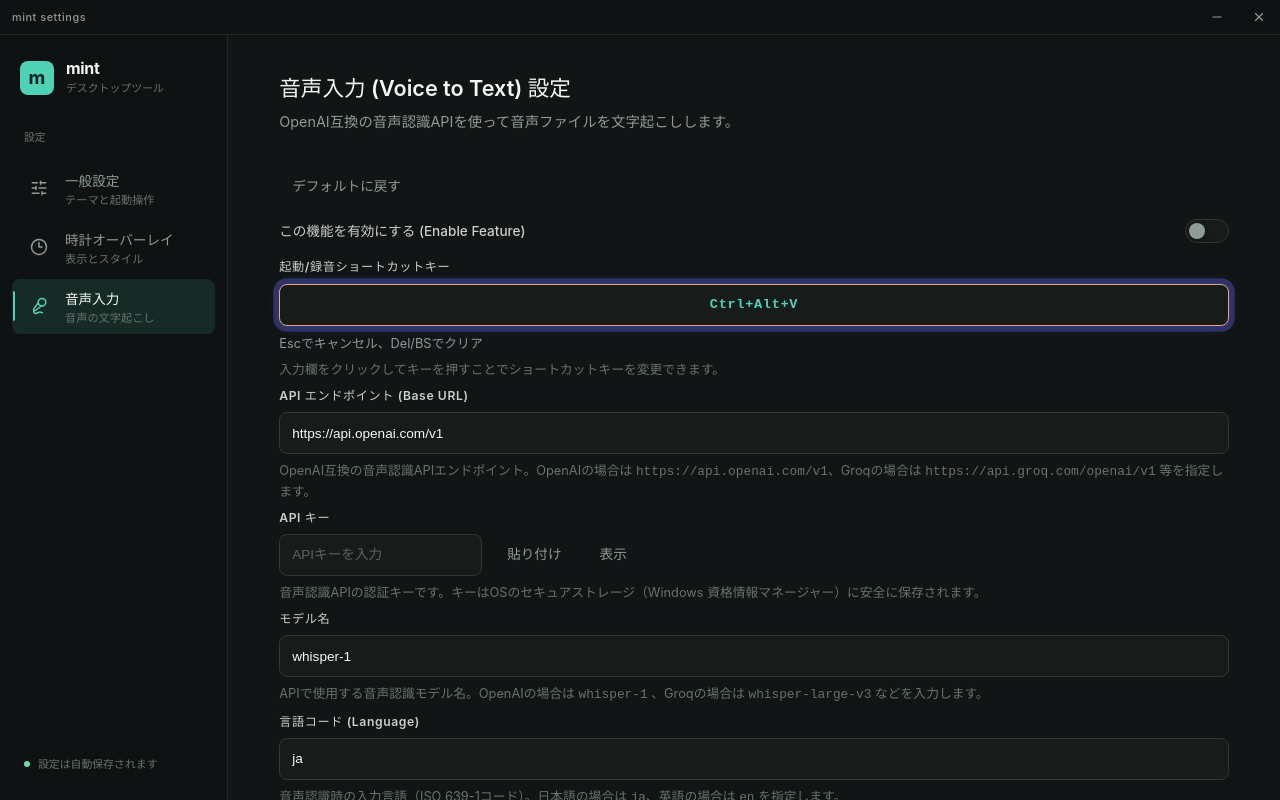
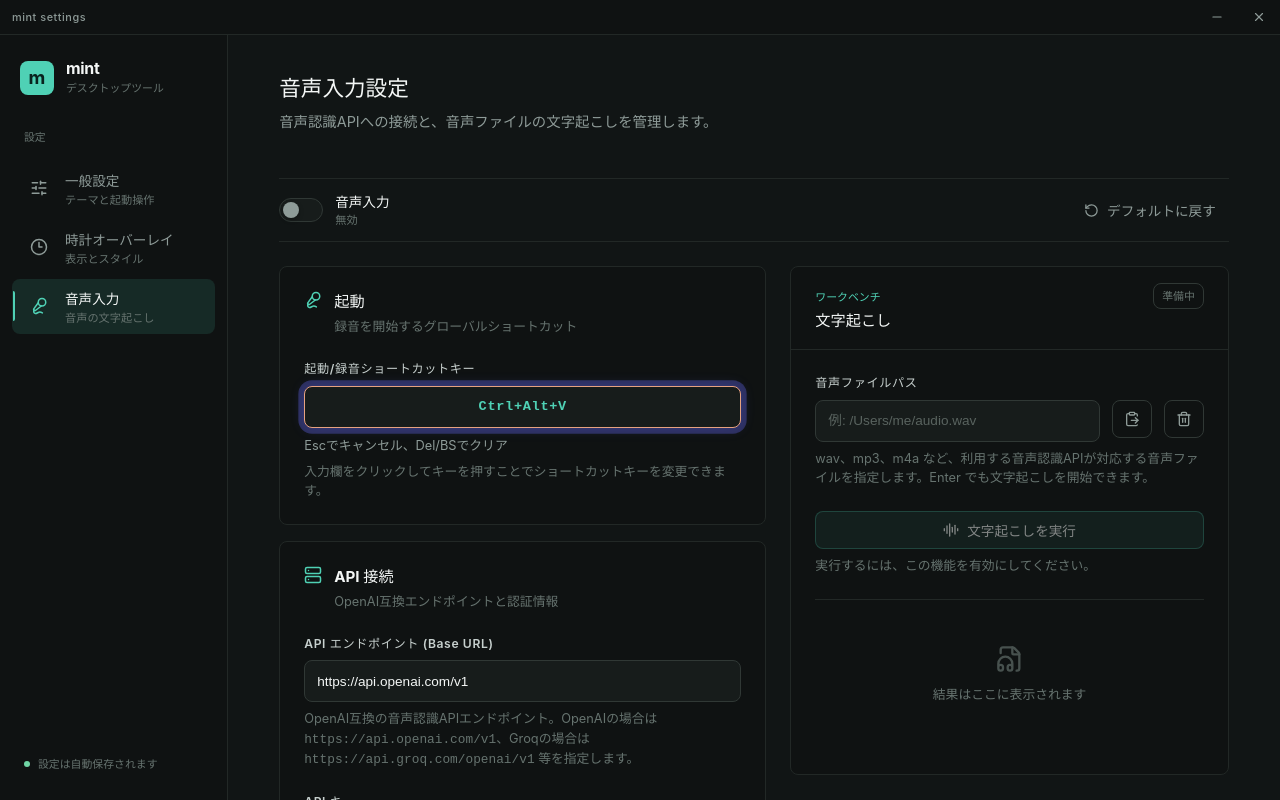
Before and after one commit to ibukani/mint, a React (Vite) app: page / in a window 1280 px wide. Both pictures are taken after a click on the button "音声入力". Built offline with nearby package versions, Linux system fonts and the light colour scheme.

Commit message:
Redesign voice transcription workspace

```diff
--- a/src/features/v2t/components/VoiceToTextSettings.tsx
+++ b/src/features/v2t/components/VoiceToTextSettings.tsx
@@ -1,4 +1,17 @@
 import { invoke } from "@tauri-apps/api/core";
+import {
+  AudioLines,
+  ClipboardCopy,
+  ClipboardPaste,
+  Eye,
+  EyeOff,
+  FileAudio,
+  LoaderCircle,
+  Mic2,
+  RotateCcw,
+  Server,
+  Trash2,
+} from "lucide-react";
 import type React from "react";
 import { useCallback, useEffect, useRef, useState } from "react";
 import { defaultAppSettings } from "../../../core/defaultSettings";
@@ -362,29 +375,41 @@ export const VoiceToTextSettings: React.FC = () => {
 
   return (
     <SettingsSection
-      title="音声入力 (Voice to Text) 設定"
-      description="OpenAI互換の音声認識APIを使って音声ファイルを文字起こしします。"
+      title="音声入力設定"
+      description="音声認識APIへの接続と、音声ファイルの文字起こしを管理します。"
     >
-      <div className="feature-settings-toolbar">
-        <div className="feature-settings-actions">
+      <div className="v2t-settings-header">
+        <div className="v2t-feature-state">
+          <Switch
+            id="v2t-enabled-checkbox"
+            checked={voiceToText.enabled}
+            onChange={(event) => handleChange("enabled", event.target.checked)}
+            aria-label="この機能を有効にする (Enable Feature)"
+          />
+          <div>
+            <label htmlFor="v2t-enabled-checkbox">音声入力</label>
+            <span>{voiceToText.enabled ? "有効" : "無効"}</span>
+          </div>
+        </div>
         <Button variant="ghost" onClick={resetVoiceToTextSettings}>
+          <RotateCcw size={15} aria-hidden="true" />
           デフォルトに戻す
         </Button>
       </div>
+
+      <div className="v2t-workspace">
+        <div className="v2t-settings-column">
+          <section
+            className="settings-group"
+            aria-labelledby="v2t-launch-title"
+          >
+            <div className="settings-group__heading">
+              <Mic2 size={18} aria-hidden="true" />
+              <div>
+                <h3 id="v2t-launch-title">起動</h3>
+                <p>録音を開始するグローバルショートカット</p>
               </div>
-
-      <Field
-        id="v2t-enabled-checkbox"
-        label="この機能を有効にする (Enable Feature)"
-        orientation="inline"
-      >
-        <Switch
-          id="v2t-enabled-checkbox"
-          checked={voiceToText.enabled}
-          onChange={(e) => handleChange("enabled", e.target.checked)}
-        />
-      </Field>
-
+            </div>
             <Field
               id="v2t-shortcut-input"
               label="起動/録音ショートカットキー"
@@ -399,6 +424,15 @@ export const VoiceToTextSettings: React.FC = () => {
                 placeholderText="例: Ctrl+Alt+V"
               />
             </Field>
+          </section>
+          <section className="settings-group" aria-labelledby="v2t-api-title">
+            <div className="settings-group__heading">
+              <Server size={18} aria-hidden="true" />
+              <div>
+                <h3 id="v2t-api-title">API 接続</h3>
+                <p>OpenAI互換エンドポイントと認証情報</p>
+              </div>
+            </div>
 
             <Field
               id="v2t-base-url-input"
@@ -434,6 +468,7 @@ export const VoiceToTextSettings: React.FC = () => {
               <FieldRow>
                 <TextInput
                   id="v2t-api-key-input"
+                  className="v2t-row-input"
                   type={showApiKey ? "text" : "password"}
                   value={apiKeyLoaded ? apiKey : ""}
                   onChange={(e) => {
@@ -447,19 +482,28 @@ export const VoiceToTextSettings: React.FC = () => {
                 />
                 <Button
                   variant="ghost"
+                  className="v2t-icon-button"
                   disabled={!apiKeyLoaded}
                   aria-label="API キーを貼り付け"
+                  title="貼り付け"
                   onClick={pasteApiKey}
                 >
-            貼り付け
+                  <ClipboardPaste size={16} aria-hidden="true" />
                 </Button>
                 <Button
                   variant="ghost"
+                  className="v2t-icon-button"
+                  aria-label={showApiKey ? "隠す" : "表示"}
+                  title={showApiKey ? "APIキーを隠す" : "APIキーを表示"}
                   aria-pressed={showApiKey}
                   disabled={!apiKeyLoaded}
                   onClick={() => setShowApiKey((current) => !current)}
                 >
-            {showApiKey ? "隠す" : "表示"}
+                  {showApiKey ? (
+                    <EyeOff size={16} aria-hidden="true" />
+                  ) : (
+                    <Eye size={16} aria-hidden="true" />
+                  )}
                 </Button>
                 {apiKeyPasteStatus && (
                   <span
@@ -474,13 +518,15 @@ export const VoiceToTextSettings: React.FC = () => {
               </FieldRow>
             </Field>
 
+            <div className="v2t-model-grid">
               <Field
                 id="v2t-model-input"
                 label="モデル名"
                 helpText={
                   <>
-            APIで使用する音声認識モデル名。OpenAIの場合は <code>whisper-1</code>{" "}
-            、Groqの場合は <code>whisper-large-v3</code> などを入力します。
+                    APIで使用する音声認識モデル名。OpenAIの場合は{" "}
+                    <code>whisper-1</code> 、Groqの場合は{" "}
+                    <code>whisper-large-v3</code> などを入力します。
                   </>
                 }
               >
@@ -518,12 +564,34 @@ export const VoiceToTextSettings: React.FC = () => {
                     handleChange("language", e.target.value);
                   }}
                   onBlur={(e) =>
-            handleChange("language", normalizeLanguageCode(e.target.value))
+                    handleChange(
+                      "language",
+                      normalizeLanguageCode(e.target.value),
+                    )
                   }
                   placeholder="例: ja"
                 />
               </Field>
+            </div>
+          </section>
+        </div>
 
+        <section
+          className="v2t-workbench"
+          aria-labelledby="v2t-workbench-title"
+        >
+          <div className="v2t-workbench__header">
+            <div>
+              <span className="v2t-workbench__kicker">ワークベンチ</span>
+              <h3 id="v2t-workbench-title">文字起こし</h3>
+            </div>
+            <span
+              className={`v2t-readiness ${canTranscribe ? "is-ready" : ""}`}
+            >
+              {canTranscribe ? "実行可能" : "準備中"}
+            </span>
+          </div>
+          <div className="v2t-workbench__body">
             <Field
               id="v2t-audio-file-input"
               label="音声ファイルパス"
@@ -532,6 +600,7 @@ export const VoiceToTextSettings: React.FC = () => {
               <FieldRow>
                 <TextInput
                   id="v2t-audio-file-input"
+                  className="v2t-row-input"
                   type="text"
                   value={audioFilePath}
                   onChange={(e) => {
@@ -543,13 +612,21 @@ export const VoiceToTextSettings: React.FC = () => {
                 />
                 <Button
                   variant="ghost"
+                  className="v2t-icon-button"
                   aria-label="音声ファイルパスを貼り付け"
+                  title="貼り付け"
                   onClick={pasteAudioFilePath}
                 >
-            貼り付け
+                  <ClipboardPaste size={16} aria-hidden="true" />
                 </Button>
-          <Button variant="ghost" onClick={clearAudioFilePath}>
-            クリア
+                <Button
+                  variant="ghost"
+                  className="v2t-icon-button"
+                  aria-label="クリア"
+                  title="クリア"
+                  onClick={clearAudioFilePath}
+                >
+                  <Trash2 size={16} aria-hidden="true" />
                 </Button>
                 {audioFilePasteStatus && (
                   <span
@@ -565,34 +642,21 @@ export const VoiceToTextSettings: React.FC = () => {
             </Field>
 
             <Field id="v2t-transcribe-button" helpText={transcribeHelpText}>
-        <Button onClick={transcribeAudioFile} disabled={!canTranscribe}>
+              <Button
+                className="v2t-transcribe-button"
+                onClick={transcribeAudioFile}
+                disabled={!canTranscribe}
+              >
                 {transcribing ? (
-            <>
-              <svg
+                  <LoaderCircle
                     className="spinner-icon"
-                width="14"
-                height="14"
-                viewBox="0 0 24 24"
-                fill="none"
-                stroke="currentColor"
-                strokeWidth="3"
-                strokeLinecap="round"
-                strokeLinejoin="round"
+                    size={16}
                     aria-hidden="true"
-              >
-                <circle
-                  cx="12"
-                  cy="12"
-                  r="10"
-                  strokeDasharray="60"
-                  strokeDashoffset="20"
                   />
-              </svg>
-              文字起こし中...
-            </>
                 ) : (
-            "文字起こしを実行"
+                  <AudioLines size={16} aria-hidden="true" />
                 )}
+                {transcribing ? "文字起こし中..." : "文字起こしを実行"}
               </Button>
             </Field>
 
@@ -608,9 +672,11 @@ export const VoiceToTextSettings: React.FC = () => {
                     variant="ghost"
                     onClick={copyTranscriptionText}
                   >
+                    <ClipboardCopy size={15} aria-hidden="true" />
                     結果をコピー
                   </Button>
                   <Button variant="ghost" onClick={clearTranscriptionText}>
+                    <Trash2 size={15} aria-hidden="true" />
                     結果をクリア
                   </Button>
                   {copyStatus && (
@@ -632,6 +698,15 @@ export const VoiceToTextSettings: React.FC = () => {
                 />
               </Field>
             )}
+            {!transcriptionText && !transcriptionError && (
+              <div className="v2t-empty-state">
+                <FileAudio size={28} aria-hidden="true" />
+                <span>結果はここに表示されます</span>
+              </div>
+            )}
+          </div>
+        </section>
+      </div>
     </SettingsSection>
   );
 };
--- a/src/index.css
+++ b/src/index.css
@@ -1874,6 +1874,8 @@ body {
 
 /* Digital clock workspace */
 .overlay-card--digital {
+  --clock-render-color: var(--clock-accent-color, #4fd1b5);
+
   justify-content: stretch;
   padding: calc(18px * var(--clock-size-scale, 1))
     calc(22px * var(--clock-size-scale, 1));
@@ -1886,7 +1888,7 @@ body {
   left: 50%;
   width: calc(46px * var(--clock-size-scale, 1));
   height: 2px;
-  background: var(--clock-accent-color, #4fd1b5);
+  background: var(--clock-render-color);
   content: "";
   transform: translateX(-50%);
 }
@@ -1939,11 +1941,11 @@ body {
   height: calc(3px * var(--clock-size-scale, 1));
   flex: 0 0 calc(3px * var(--clock-size-scale, 1));
   border-radius: 50%;
-  background: var(--clock-accent-color, #4fd1b5);
+  background: var(--clock-render-color);
 }
 
 .digital-clock__weekday {
-  color: var(--clock-accent-color, #4fd1b5);
+  color: var(--clock-render-color);
   font-size: 0.5em;
   font-weight: var(--font-weight-bold);
   line-height: 1.2;
@@ -1963,7 +1965,7 @@ body {
   display: flex;
   min-width: 0;
   align-items: center;
-  color: var(--clock-accent-color, #4fd1b5);
+  color: var(--clock-render-color);
   font-family: var(--font-family-sans);
   font-size: 2.12em;
   font-variant-numeric: tabular-nums;
@@ -1973,18 +1975,20 @@ body {
 
 .digital-clock__time.glow-effect {
   text-shadow:
-    0 0 10px color-mix(in srgb, var(--clock-accent-color) 75%, transparent),
-    0 0 26px color-mix(in srgb, var(--clock-accent-color) 30%, transparent);
+    0 0 10px color-mix(in srgb, var(--clock-render-color) 75%, transparent),
+    0 0 26px color-mix(in srgb, var(--clock-render-color) 30%, transparent);
 }
 
 .digital-clock__time .clock-digits {
   min-width: 1.25em;
+  color: var(--clock-render-color);
   text-align: center;
 }
 
 .digital-clock__time .clock-colon {
   width: 0.35em;
   margin: 0;
+  color: var(--clock-render-color);
   text-align: center;
 }
 
@@ -2011,7 +2015,7 @@ body {
   border: 0;
   border-radius: 0;
   color: var(--color-text-muted);
-  font-size: 0.3em;
+  font-size: 0.4em;
   font-weight: var(--font-weight-semibold);
   line-height: 1;
 }
@@ -2019,8 +2023,8 @@ body {
 .digital-clock__meta .clock-seconds {
   align-self: auto;
   margin: 0;
-  color: var(--clock-accent-color, #4fd1b5);
-  font-size: 0.72em;
+  color: var(--clock-render-color);
+  font-size: 0.78em;
   font-variant-numeric: tabular-nums;
   font-weight: var(--font-weight-semibold);
   line-height: 1;
@@ -2039,11 +2043,205 @@ body {
   display: block;
   width: var(--clock-second-progress);
   height: 100%;
-  background: var(--clock-accent-color, #4fd1b5);
-  box-shadow: 0 0 8px var(--clock-accent-color, #4fd1b5);
+  background: var(--clock-render-color);
+  box-shadow: 0 0 8px var(--clock-render-color);
   transition: width 0.18s linear;
 }
 
 .clock-preview-card.overlay-card--digital {
   min-width: min(var(--preview-width), 100%);
 }
+
+:root[data-theme="light"] .overlay-card--digital {
+  --clock-render-color: color-mix(
+    in srgb,
+    var(--clock-accent-color, #087f6b) 80%,
+    #17201e 20%
+  );
+}
+
+:root[data-theme="light"] .digital-clock__time.glow-effect {
+  text-shadow:
+    0 0 8px color-mix(in srgb, var(--clock-render-color) 28%, transparent),
+    0 0 18px color-mix(in srgb, var(--clock-render-color) 16%, transparent);
+}
+
+/* Voice-to-text workspace */
+.v2t-settings-header {
+  display: flex;
+  align-items: center;
+  justify-content: space-between;
+  gap: var(--space-4);
+  margin: var(--space-3) 0 var(--space-4);
+  padding: var(--space-3) 0;
+  border-top: 1px solid var(--border-subtle);
+  border-bottom: 1px solid var(--border-subtle);
+}
+
+.v2t-feature-state {
+  display: flex;
+  align-items: center;
+  gap: var(--space-3);
+}
+
+.v2t-feature-state > div {
+  display: flex;
+  flex-direction: column;
+}
+
+.v2t-feature-state label {
+  color: var(--color-text-primary);
+  font-size: var(--font-size-sm);
+  font-weight: var(--font-weight-semibold);
+}
+
+.v2t-feature-state span {
+  color: var(--color-text-subtle);
+  font-size: 0.7rem;
+}
+
+.v2t-workspace {
+  display: grid;
+  grid-template-columns: minmax(380px, 1fr) minmax(330px, 0.9fr);
+  align-items: start;
+  gap: var(--space-5);
+}
+
+.v2t-settings-column {
+  display: flex;
+  flex-direction: column;
+  gap: var(--space-4);
+}
+
+.v2t-model-grid {
+  display: grid;
+  grid-template-columns: minmax(0, 1fr) minmax(120px, 0.45fr);
+  gap: var(--space-4);
+}
+
+.v2t-row-input {
+  min-width: 0;
+  flex: 1 1 180px;
+}
+
+.v2t-icon-button {
+  width: 40px;
+  min-width: 40px;
+  flex: 0 0 40px;
+  padding: 0;
+  border-color: var(--border-control);
+}
+
+.v2t-workbench {
+  position: sticky;
+  top: 0;
+  overflow: hidden;
+  border: 1px solid var(--border-subtle);
+  border-radius: var(--radius-md);
+  background: var(--surface-root);
+}
+
+.v2t-workbench__header {
+  display: flex;
+  align-items: flex-start;
+  justify-content: space-between;
+  gap: var(--space-3);
+  padding: var(--space-4) var(--space-5);
+  border-bottom: 1px solid var(--border-subtle);
+}
+
+.v2t-workbench__kicker {
+  color: var(--color-accent);
+  font-size: 0.68rem;
+  font-weight: var(--font-weight-semibold);
+}
+
+.v2t-workbench__header h3 {
+  margin: 3px 0 0;
+  font-size: var(--font-size-base);
+}
+
+.v2t-readiness {
+  display: inline-flex;
+  align-items: center;
+  min-height: 24px;
+  padding: 0 var(--space-2);
+  border: 1px solid var(--border-control);
+  border-radius: var(--radius-sm);
+  color: var(--color-text-subtle);
+  font-size: 0.68rem;
+  font-weight: var(--font-weight-semibold);
+}
+
+.v2t-readiness.is-ready {
+  border-color: var(--border-success);
+  background: var(--surface-success);
+  color: var(--color-success);
+}
+
+.v2t-workbench__body {
+  display: flex;
+  min-height: 360px;
+  flex-direction: column;
+  gap: var(--space-5);
+  padding: var(--space-5);
+}
+
+.v2t-transcribe-button {
+  width: 100%;
+}
+
+.v2t-empty-state {
+  display: flex;
+  min-height: 150px;
+  flex: 1;
+  flex-direction: column;
+  align-items: center;
+  justify-content: center;
+  gap: var(--space-3);
+  border-top: 1px solid var(--border-subtle);
+  color: var(--color-text-subtle);
+  font-size: var(--font-size-xs);
+}
+
+.v2t-empty-state svg {
+  color: var(--color-text-subtle);
+  opacity: 0.65;
+}
+
+.v2t-workbench textarea {
+  width: 100%;
+  resize: vertical;
+}
+
+@media (max-width: 920px) {
+  .v2t-workspace {
+    grid-template-columns: 1fr;
+  }
+
+  .v2t-workbench {
+    position: static;
+    grid-row: 1;
+  }
+}
+
+@media (max-width: 640px) {
+  .v2t-settings-header {
+    align-items: flex-start;
+  }
+
+  .v2t-settings-header > .design-button {
+    width: 38px;
+    padding: 0;
+    font-size: 0;
+  }
+
+  .v2t-model-grid {
+    grid-template-columns: 1fr;
+  }
+
+  .v2t-workbench__body {
+    min-height: 320px;
+    padding: var(--space-4);
+  }
+}
```
Lines whose indentation alone changed are shown as unchanged.
